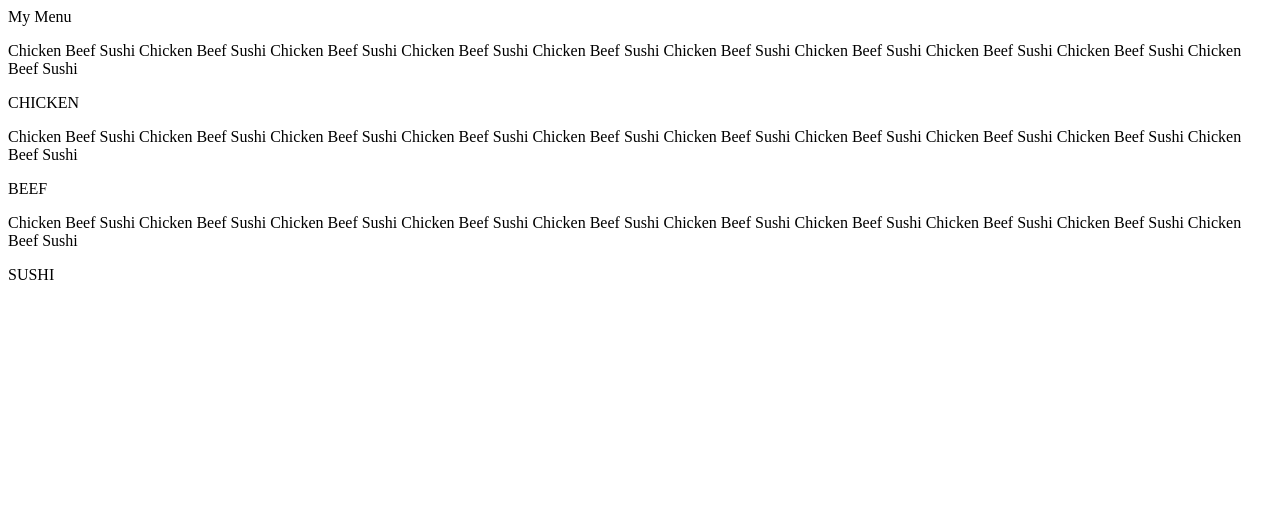
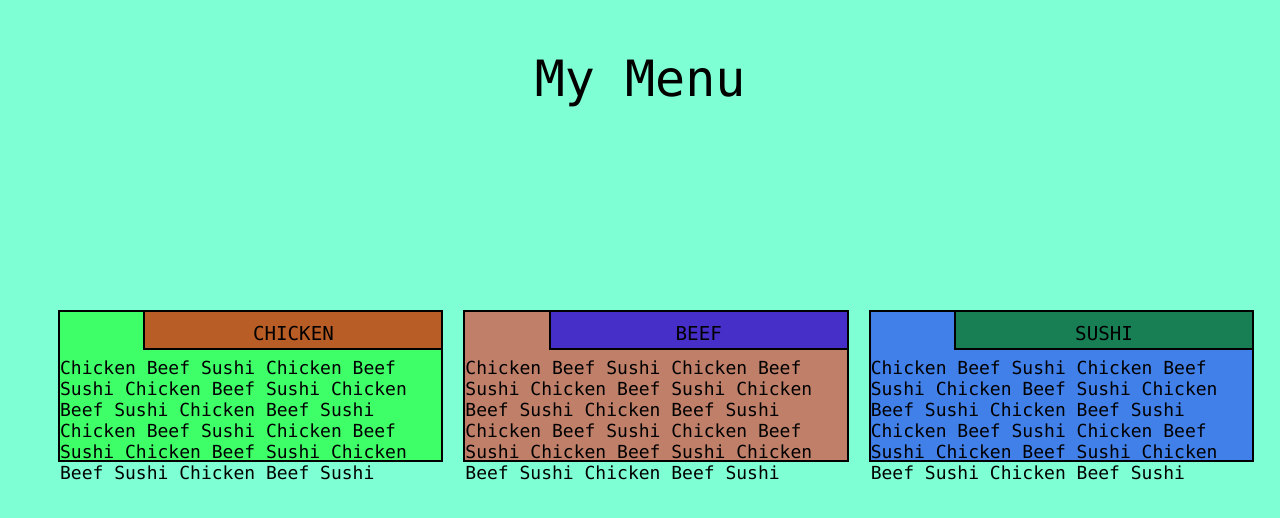
Before and after one commit to abdullah9558/coursera, a plain HTML site: page Module2-Solution/index.html in a window 1280 px wide. Drawn offline with Linux system fonts and the light colour scheme.

Commit message:
Update index.css

```diff
--- a/Module2-Solution/index.css
+++ b/Module2-Solution/index.css
@@ -1,41 +1,115 @@
-<!DOCTYPE html5>
-<head>
-    <link rel="stylesheet" href="index.css">
+body{
+    font-family: "Lucida Console", "Courier New", monospace;
+    background-color: aquamarine;
+}
 
-</head>
+.title{
+    font-size: 50px;
+    text-align: center;
+    margin-top: 50px;
+}
 
-<body>
-    <div class='title'>
-    <p>My Menu</p>
-    </div>
+.main{
+    position: absolute;
+    display:flex;
+    width: 95%;
+    height: 94.5%;
+    padding: 20px;
+    align-items: center;
+    flex-wrap: wrap;
+    margin-top: -170px;
+    margin-left: 20px;
+}
 
-    <div class="main">
-        <div>
-            <p >Chicken Beef Sushi Chicken Beef Sushi Chicken Beef Sushi Chicken Beef Sushi Chicken Beef Sushi Chicken Beef Sushi Chicken Beef Sushi Chicken Beef Sushi Chicken Beef Sushi Chicken Beef Sushi </p>
+.main div{
+    background-color: gray;
+    border: 2px solid black;
+    flex:1;
+    min-width: 300px;
+    height: 20%;
+     margin: 10px;
+    position: relative;
+    word-break: break-word;
+    box-sizing: border-box;
+    display: inline-block;
+}
 
-            <div>
-                <p>CHICKEN</p>
-            </div>
+.main div:nth-child(1){
+    background-color: rgb(0, 255, 0, 0.5);
 
-        </div>
+}
 
-        <div>
-            <p >Chicken Beef Sushi Chicken Beef Sushi Chicken Beef Sushi Chicken Beef Sushi Chicken Beef Sushi Chicken Beef Sushi Chicken Beef Sushi Chicken Beef Sushi Chicken Beef Sushi Chicken Beef Sushi </p>
+.main div:nth-child(2){
+    background-color: rgba(255, 0, 0, 0.5);
 
-            <div>
-                <p>BEEF</p>
-            </div>
+}
 
-        </div>
+.main div:nth-child(3){
+    background-color: rgba(4, 0, 255, 0.5);
 
-        <div>
-            <p >Chicken Beef Sushi Chicken Beef Sushi Chicken Beef Sushi Chicken Beef Sushi Chicken Beef Sushi Chicken Beef Sushi Chicken Beef Sushi Chicken Beef Sushi Chicken Beef Sushi Chicken Beef Sushi </p>
-            <div>
-                <p>SUSHI</p>
-            </div>
+}
 
-        </div>
-    </div>
-</div>
-</body>
-</html>
+.main div div {
+    right: -12px;
+    top: -12px;
+    height: 40px;
+    position: absolute;
+    background-color: red;
+    border: 2px solid black;
+    width: 100px;
+    text-align: center;
+}
+
+.main div p {
+   margin-top: 45px;
+   font-size: large;
+}
+
+.main div div p{
+    margin-top: 10px;
+    font-size: larger;
+}
+
+.main div:nth-child(1) div{
+    background-color: rgba(255, 0, 0, 0.637);
+}
+
+.main div:nth-child(2) div{
+    background-color: rgba(0, 0, 255, 0.63);
+}
+
+.main div:nth-child(3) div{
+    background-color: rgba(0, 128, 0, 0.637);
+}
+
+@media only screen and (max-width: 1268px){
+    body {
+        background-color: rgb(255, 0, 0, 0.5);
+    }
+    .main div:nth-child(3){
+        width: 825px;
+    }
+}
+
+@media only screen and (max-width: 991px) and (min-width: 768px) {
+    body {
+        background-color: rgba(4, 0, 255, 0.5);
+
+      }
+    .main div {
+        width: 40%;
+    }
+    .main div:nth-child(3){
+        width:82.5%;
+    }
+
+}
+
+@media only screen and (max-width:767px){
+    body {
+        background-color: rgb(154, 205, 50, 0.5);
+    }
+    .main div:nth-child(3){
+        width: 400px;
+    }
+}
```
